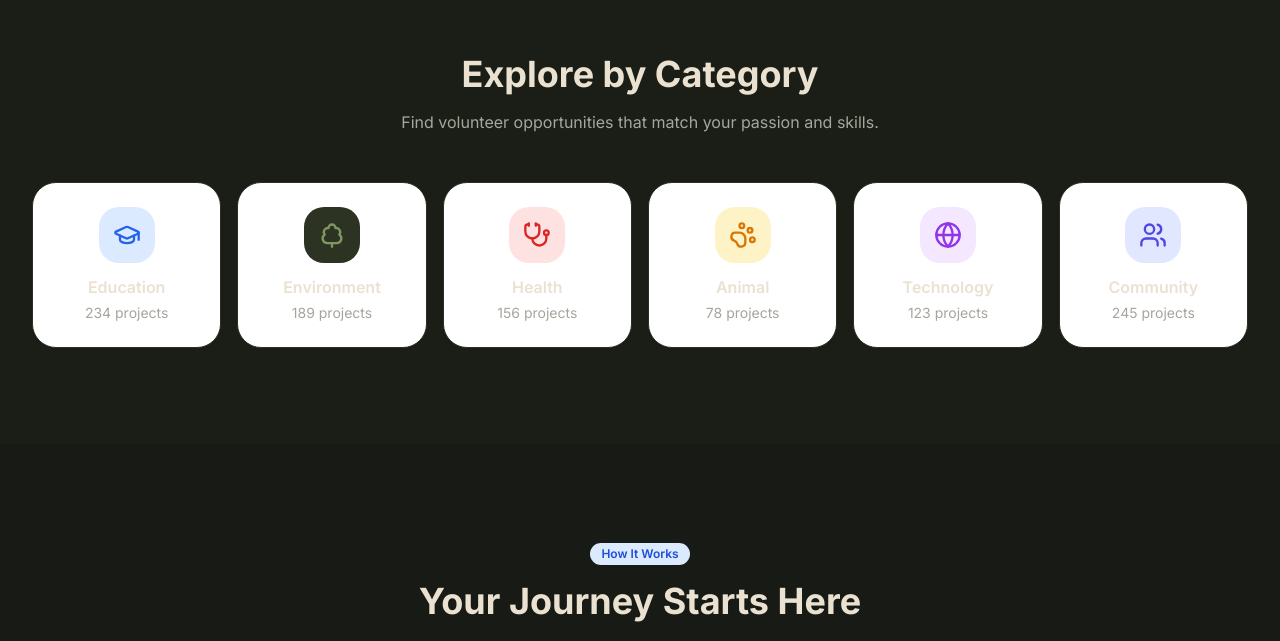
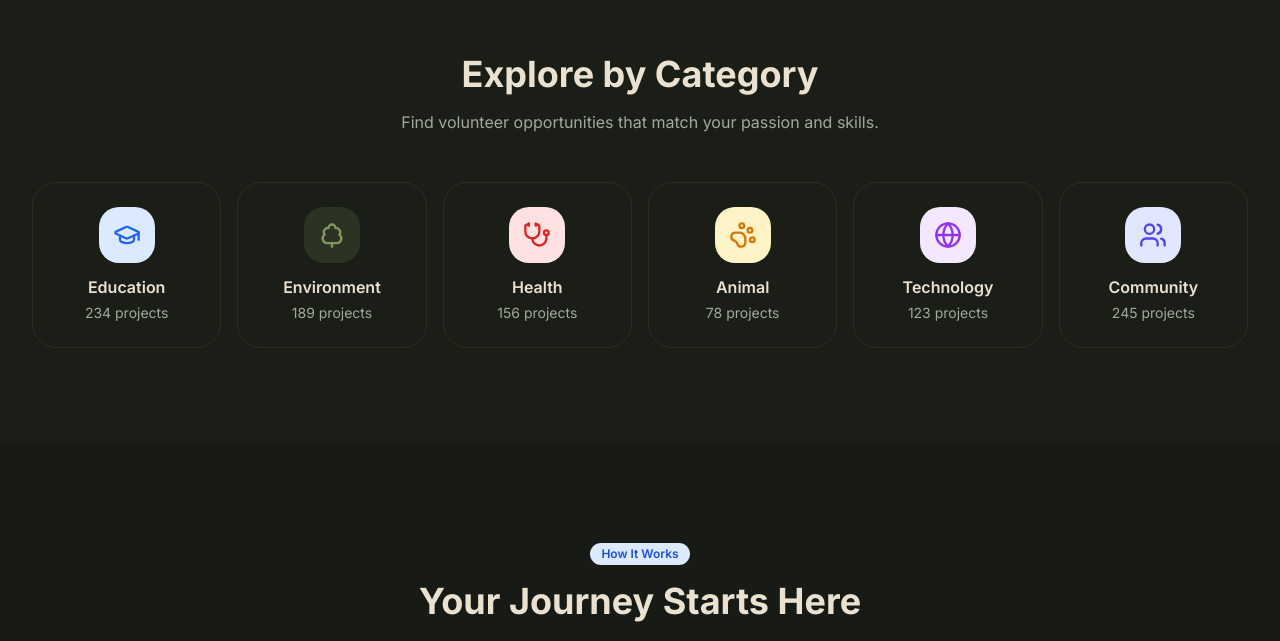
Before and after one commit to wbahari76/MKI-UAS-Project, a Next.js app: page / in a window 1280 px wide. Shown: the part 2149-2790 px from the top of the page. Built offline with nearby package versions, Linux system fonts and the light colour scheme; no server answers.

Commit message:
fix: entirely remove hardcoded white colors from tailwind config

```diff
--- a/tailwind.config.ts
+++ b/tailwind.config.ts
@@ -26,55 +26,55 @@ const config: Config = {
     				border: '#2A2F22',
     			},
     			primary: {
-    				DEFAULT: '#10B981',
-    				hover: '#059669',
-    				light: '#34D399',
-    				dark: '#047857',
-    				foreground: '#FFFFFF'
+    				DEFAULT: '#5C6B45',
+    				hover: '#4A5D23',
+    				light: '#829661',
+    				dark: '#38402D',
+    				foreground: '#EAE1D1'
     			},
     			secondary: {
-    				DEFAULT: '#2563EB',
-    				hover: '#1D4ED8',
-    				light: '#60A5FA',
-    				dark: '#1E40AF',
-    				foreground: '#FFFFFF'
+    				DEFAULT: '#38402D',
+    				hover: '#2C3322',
+    				light: '#5C6B45',
+    				dark: '#21261B',
+    				foreground: '#EAE1D1'
     			},
     			accent: {
-    				DEFAULT: '#F59E0B',
-    				hover: '#D97706',
-    				light: '#FBBF24',
-    				dark: '#B45309'
+    				DEFAULT: '#829661',
+    				hover: '#5C6B45',
+    				light: '#A3A89D',
+    				dark: '#4A5D23'
     			},
     			success: '#22C55E',
     			warning: '#F59E0B',
     			danger: '#EF4444',
     			info: '#3B82F6',
-    			background: '#FFFFFF',
-    			'background-secondary': '#F8FAFC',
-    			'background-hover': '#F1F5F9',
-    			'text-primary': '#0F172A',
-    			'text-secondary': '#475569',
-    			'text-muted': '#94A3B8',
+    			background: '#131511',
+    			'background-secondary': '#1B1E16',
+    			'background-hover': '#2A2F22',
+    			'text-primary': '#EAE1D1',
+    			'text-secondary': '#DFD5C2',
+    			'text-muted': '#A3A89D',
     			card: {
-    				DEFAULT: '#FFFFFF',
-    				hover: '#F1F5F9',
-    				foreground: '#0F172A'
+    				DEFAULT: '#1B1E16',
+    				hover: '#22261C',
+    				foreground: '#EAE1D1'
     			},
     			popover: {
-    				DEFAULT: '#FFFFFF',
-    				foreground: '#0F172A'
+    				DEFAULT: '#1B1E16',
+    				foreground: '#EAE1D1'
     			},
-    			foreground: '#0F172A',
-    			border: '#E2E8F0',
-    			input: '#E2E8F0',
-    			ring: '#10B981',
+    			foreground: '#EAE1D1',
+    			border: '#2A2F22',
+    			input: '#2A2F22',
+    			ring: '#5C6B45',
     			muted: {
-    				DEFAULT: '#F8FAFC',
-    				foreground: '#64748B'
+    				DEFAULT: '#1E211A',
+    				foreground: '#A3A89D'
     			},
     			destructive: {
     				DEFAULT: '#EF4444',
-    				foreground: '#FFFFFF'
+    				foreground: '#EAE1D1'
     			},
     			chart: {
     				'1': '#10B981',
```
